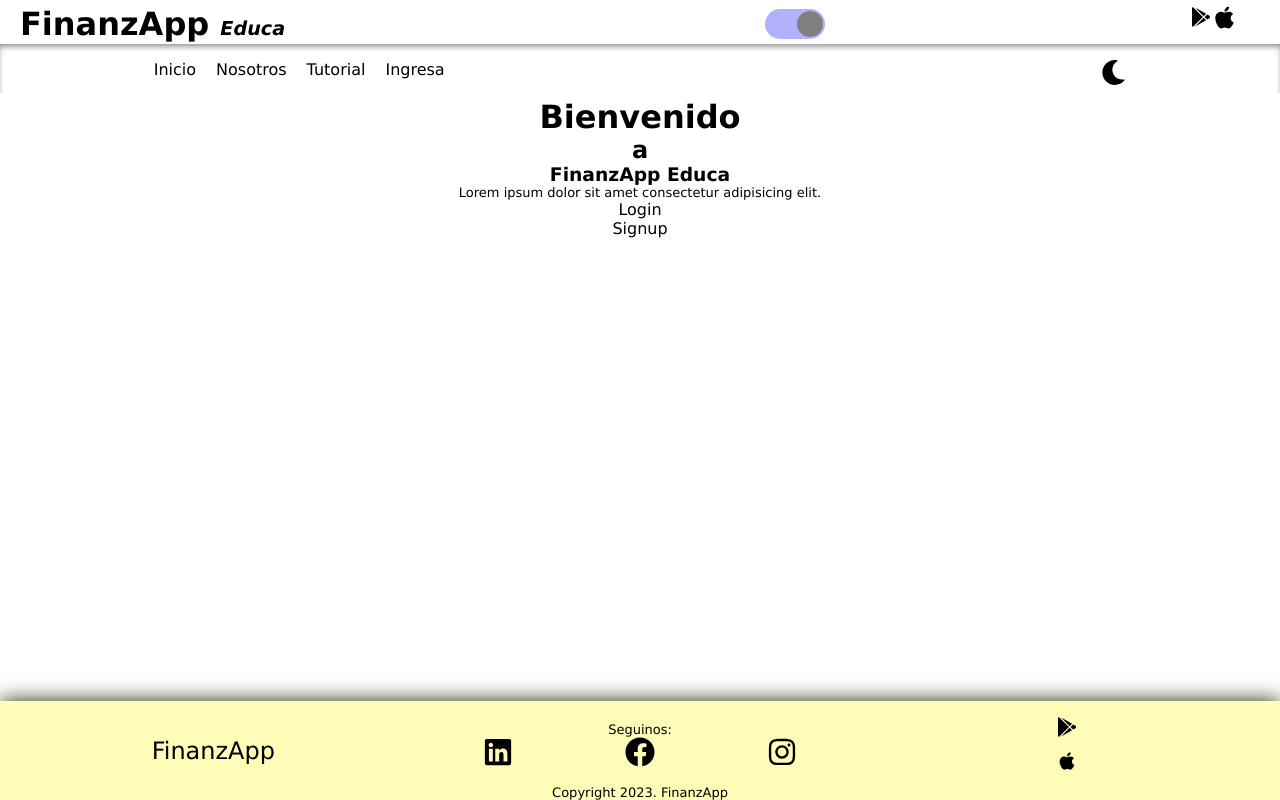
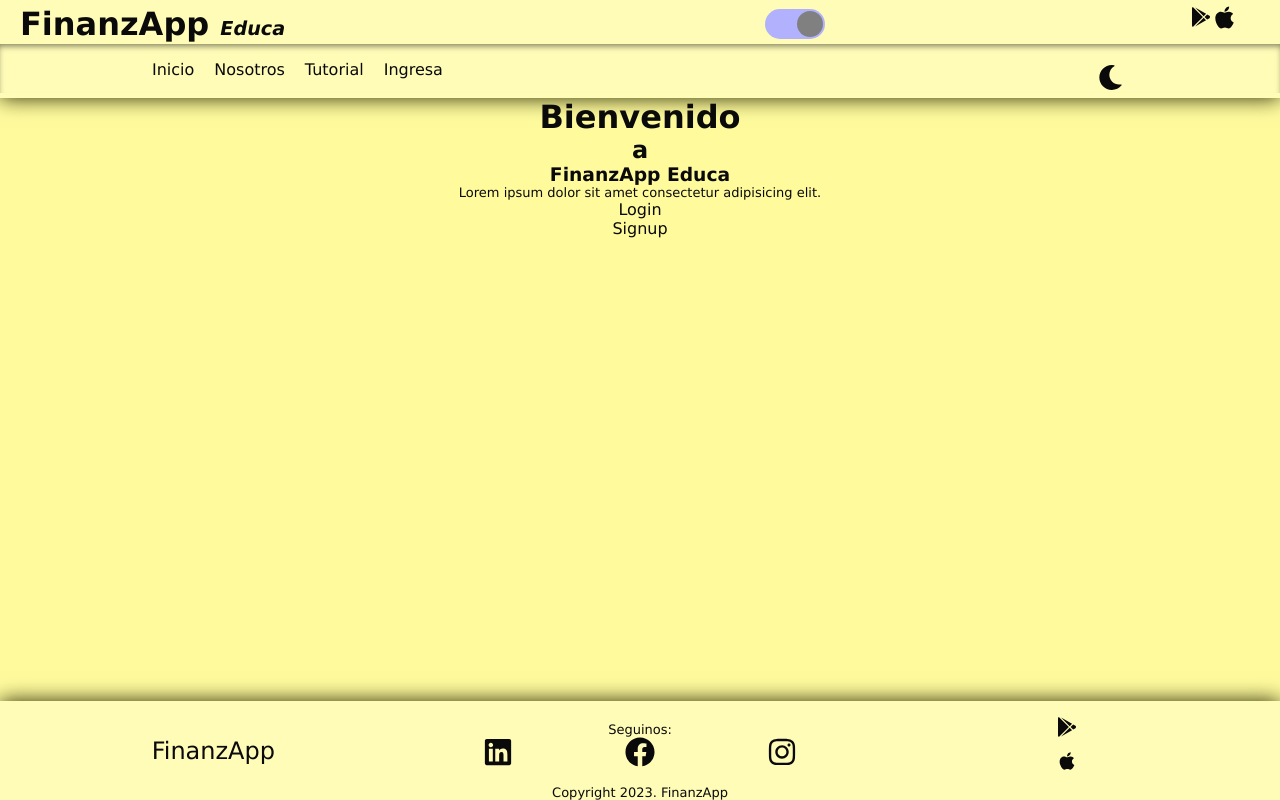
Before and after one commit to No-Country/c15-02-m-node-react, a React (Vite) app in the folder front/: page /landing in a window 1280 px wide. Both pictures are taken after a click on the element 795 px from the left and 24 px from the top of the page. Built offline with nearby package versions, Linux system fonts and the light colour scheme.

Commit message:
added context api

```diff
--- a/front/src/App.jsx
+++ b/front/src/App.jsx
@@ -8,11 +8,18 @@ import Header from './Components/Header/Header';
 import Footer from './Components/Footer/Footer';
 import UserInfo from './Components/UserInfo/UserInfo';
 import Users from './Components/Users/Users';
+import { useGlobalState } from './Context/context';
+import { useEffect } from 'react';
 
 
 function App() {
+  const {handleDarkMode} = useGlobalState()
+  //Setea modo diurno/nocturo
+  useEffect(()=>{
+    handleDarkMode("no")
+  }, [])
+
   return (
-
     <div className="app-container">
       <Header />
       <div className="app-content">
--- a/front/src/Components/Buttons/SwitchButton.jsx
+++ b/front/src/Components/Buttons/SwitchButton.jsx
@@ -1,15 +1,15 @@
 import React, { useState } from 'react';
 import './SwitchButton.css';
+import useLocalStorage from '../../hooks/useLocalStorage';
 
-const SwitchButton = () => {
-  const [switchIsOn, setswitchIsOn] = useState(false);
+
+const SwitchButton = ({ onToggle }) => {
+  const [switchIsOn, setswitchIsOn] = useLocalStorage("switch",false);
 
   const handleClick = () => {
     setswitchIsOn(!switchIsOn);
+    onToggle()
   };
-
-  //Cuando este el contexto
-  //setNavBar(!navBar) => Aparece y desaparece la nav
 
   return (
     <div
--- a/front/src/Components/Header/Header.jsx
+++ b/front/src/Components/Header/Header.jsx
@@ -1,23 +1,30 @@
-import React from 'react'
+import React, { useEffect } from 'react'
 import './Header.css'
 import {FaGooglePlay, FaApple} from 'react-icons/fa'
 import Nav from './Nav'
 import SwitchButton from '../Buttons/SwitchButton'
+import { useGlobalState } from '../../Context/context'
 
 function Header() {
+  const {darkMode, setDarkMode, showLinks, setShowLinks } = useGlobalState();
+
+  function handleClick(){
+    setShowLinks(!showLinks)
+  }
+
   return (
     <header>
       <div className='header-title'>
         <h1 className='header-title-h1'>FinanzApp <span className='header-title-span'>Educa</span></h1>
         <div className='header-buttons'>
-          <SwitchButton/>
+          <SwitchButton onToggle={handleClick}/>
           <ul className='header-icons'>
             <li><a href="#" target="_blank"><FaGooglePlay size={20}/></a></li>
             <li><FaApple size={25}/></li>
           </ul>
         </div>
       </div>
-      <Nav/>
+      {showLinks&& <Nav/>}
     </header>
   )
 }
--- a/front/src/Components/Header/Nav.css
+++ b/front/src/Components/Header/Nav.css
@@ -38,3 +38,20 @@
 .nav-menu-item:hover::after {
   transform: scaleX(1); /* Show the underline on hover */
 }
+
+.nav-icons{
+  display: flex;
+  cursor: pointer;
+  border-radius: 50%;
+  width: 2rem;
+  height: 2rem;
+}
+.nav-icons:hover{
+  background-color: rgba(128, 128, 128, 0.3);
+}
+
+.nav-icons-item{
+  margin-top: 20%;
+  padding: 2px;
+  align-self:center;
+}
--- a/front/src/Components/Header/Nav.jsx
+++ b/front/src/Components/Header/Nav.jsx
@@ -1,28 +1,19 @@
-import React from 'react'
+import React, { useEffect, useState } from 'react'
 import { FaMoon,FaSun } from "react-icons/fa";
 import './Nav.css'
 import { useNavigate } from 'react-router-dom';
+import { useGlobalState } from '../../Context/context';
+import useLocalStorage from '../../hooks/useLocalStorage';
 
 function Nav() {
+  const {darkMode, handleDarkMode} = useGlobalState()
   const navigate = useNavigate()
   const menu = [
     {name:"Inicio", enlace:"/landing", key:1},
     {name:"Nosotros", enlace:"/login", key:2},
     {name:"Tutorial", enlace:"/landing", key:3},
-    {name:"Ingresa", enlace:"/signup", key:4},
+    {name:"Ingresa", enlace:"/signup", key:4}
   ]
-
-
-  //Cuando este el contexto
-  // const [darkMode, setDarkMode] = useState(false);
-
-  // function handleDarkMode() {
-  //   setDarkMode(prevDarkMode => {
-  //     document.getElementById('root').classList.add(!prevDarkMode ? 'dark-mode' : 'light-mode');
-  //     document.getElementById('root').classList.remove(!prevDarkMode ? 'light-mode' : 'dark-mode');
-  //     return !prevDarkMode;
-  //   });
-  // }
 
   return (
     <nav className='nav-menu-container'>
@@ -33,10 +24,11 @@ function Nav() {
           )
         })}
       </ul>
-      <div className='nav-icons'>
+      <div className='nav-icons' onClick={handleDarkMode}>
         {/* Dark or light mode */}
-        {/* darkMode ? <FaMoon onClick={handleDarkMode} /> : <FaSun onClick={handleDarkMode}/>*/}
-        <FaMoon size={25}/>
+        <div className='nav-icons-item'>
+          {!darkMode ? <FaMoon size={25}  /> : <FaSun size={25} />}
+        </div>
       </div>
     </nav>
   )
--- /dev/null
+++ b/front/src/Context/context.jsx
@@ -0,0 +1,33 @@
+  import React, { createContext, useContext, useState } from "react";
+  import useLocalStorage from "../hooks/useLocalStorage";
+
+  const AppContext = createContext()
+
+  const AppProvider = ({children}) => {
+    const [showLinks, setShowLinks]= useLocalStorage('showLinks', false)
+    const [darkMode, setDarkMode] = useLocalStorage('darkMode', false);
+
+
+    function handleDarkMode(arg) {
+      if(arg=="no")return document.getElementById('root').classList.add(darkMode ? 'dark-mode' : 'light-mode');
+      setDarkMode(prevDarkMode => {
+        document.getElementById('root').classList.add(!prevDarkMode ? 'dark-mode' : 'light-mode');
+        document.getElementById('root').classList.remove(!prevDarkMode ? 'light-mode' : 'dark-mode');
+        return !prevDarkMode;
+      });
+    }
+
+    return <AppContext.Provider value={{
+      showLinks,setShowLinks,
+      darkMode,setDarkMode,
+      handleDarkMode
+      }} >
+        {children}
+    </AppContext.Provider>
+  }
+
+  export const useGlobalState = () => {
+    return useContext(AppContext);
+  }
+
+  export {AppContext, AppProvider}
--- /dev/null
+++ b/front/src/hooks/useLocalStorage.jsx
@@ -0,0 +1,21 @@
+import React, { useEffect, useState } from 'react'
+
+function useLocalStorage(key, initialValue) {
+
+  const [value, setValue] = useState(()=>{
+    try {
+      const localValue = window.localStorage.getItem(key);
+      return localValue ? JSON.parse(localValue) : initialValue
+    } catch(err) {
+      console.log(err)
+      return initialValue
+    }
+  })
+
+  useEffect(()=>{
+    window.localStorage.setItem(key, JSON.stringify(value))
+  },[key, value])
+
+  return [value, setValue]
+}
+export default useLocalStorage
--- a/front/src/main.jsx
+++ b/front/src/main.jsx
@@ -4,11 +4,16 @@ import App from './App.jsx'
 import { BrowserRouter } from 'react-router-dom'
 import { Provider } from 'react-redux'
 import store from './Redux/store'
+import { AppProvider } from './Context/context.jsx';
+
+
 
 ReactDOM.createRoot(document.getElementById('root')).render(
   <Provider store={store}>
-    <BrowserRouter>
-      <App />
-    </BrowserRouter>
+    <AppProvider >
+      <BrowserRouter>
+        <App />
+      </BrowserRouter>
+    </AppProvider>
   </Provider>
 )
```
